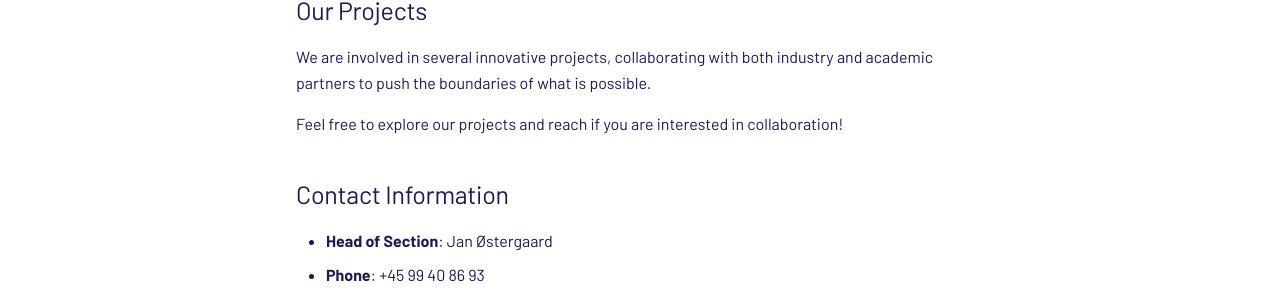
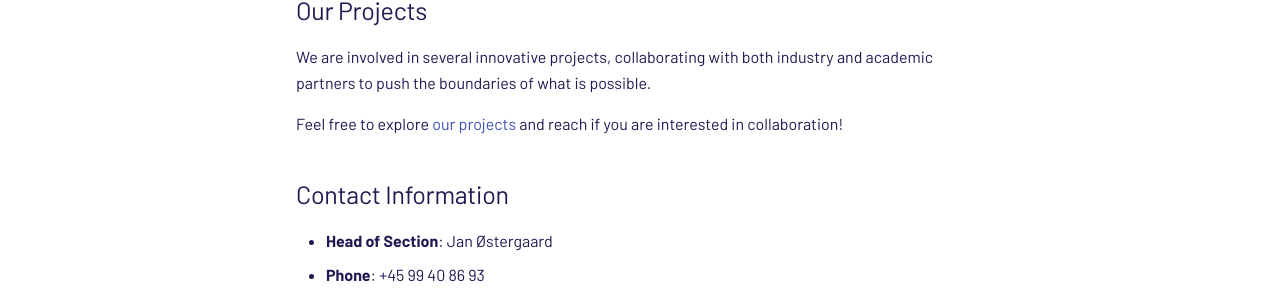
Before and after one commit to HolgerBovbjerg/AIS-wiki, an MkDocs documentation site: the page built from docs/index.md, in a window 1280 px wide and 1214 px high. Shown: the part 791-1091 px from the top of the window. Built offline with MkDocs 1.6.1 and Material for MkDocs 9.7.7, drawn with Linux system fonts in a browser that asks for light colours; part of the change alters nothing that is shown.

```diff
--- a/docs/index.md
+++ b/docs/index.md
@@ -14,7 +14,7 @@ as well as their various applications such as speech enhancement or sound zones.
 ## Our Projects
 We are involved in several innovative projects, collaborating with both industry and academic partners to push the boundaries of what is possible.
 
-Feel free to explore our projects and reach if you are interested in collaboration!
+Feel free to explore [our projects](pages/projects/projects.md) and reach if you are interested in collaboration!
 
 ## Contact Information
 - **Head of Section**: Jan Østergaard
```
